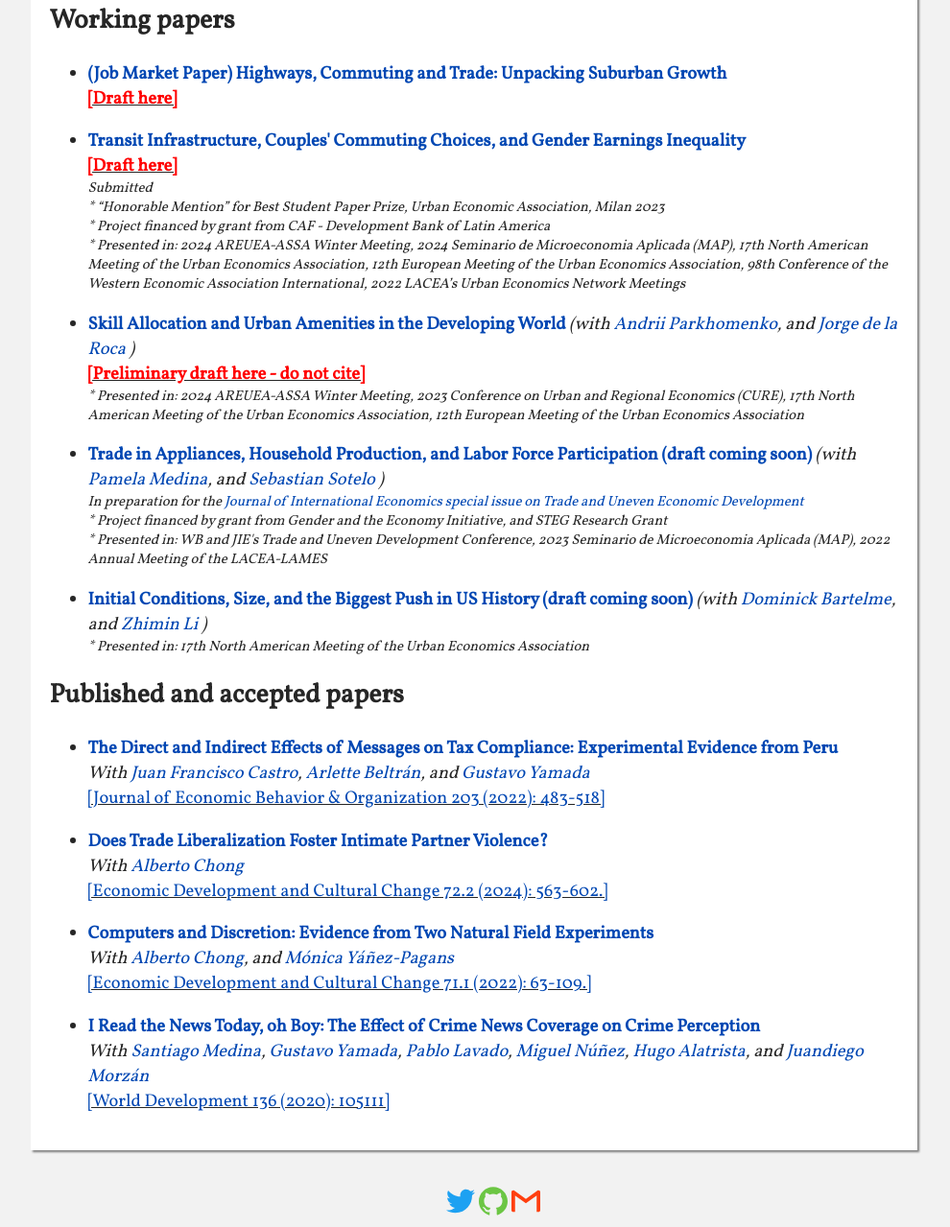
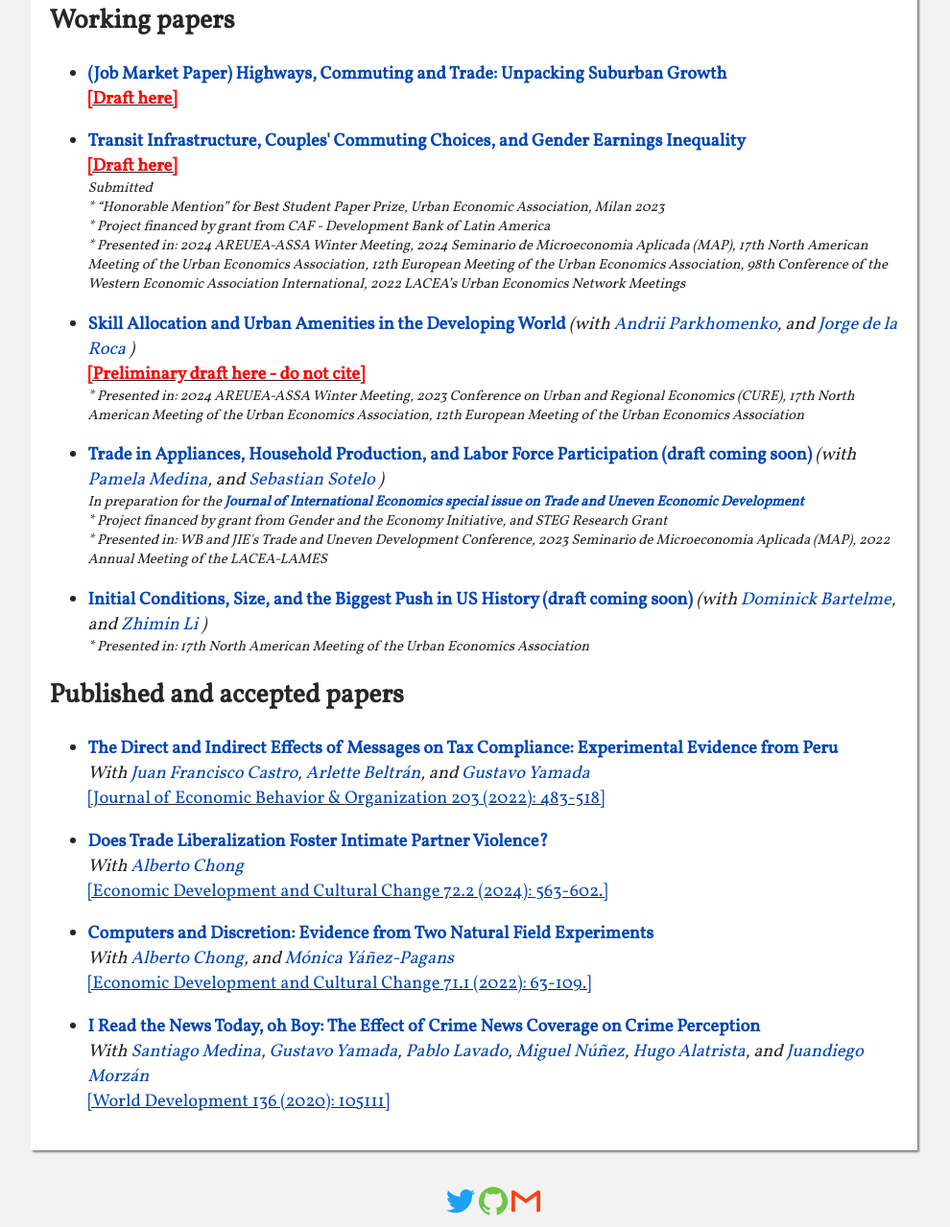
Before and after one commit to dvelasquezc/dvelasquezc.github.io, a Jekyll site: the page built from index.md, in a window 1280 px wide. Shown: the part 666-1945 px from the top of the page at 96% size, without its empty margins (146-1136 px from the left). Built offline with Jekyll 4.4.1, drawn with Linux system fonts in a browser that asks for light colours; some web fonts are replaced.

Commit message:
update jie

```diff
--- a/index.md
+++ b/index.md
@@ -122,7 +122,7 @@
 
 			{% if paper.title == 'Trade in Appliances, Household Production, and Labor Force Participation (draft coming soon)' %}
 			<div class = "conferences">
-				<i>In preparation for the <a href="https://www.worldbank.org/en/events/2024/09/12/tradeconf" target="_blank"> Journal of International Economics special issue on Trade and Uneven Economic Development </a> </i>
+				<i>In preparation for the <b><a href="https://www.worldbank.org/en/events/2024/09/12/tradeconf" target="_blank"> Journal of International Economics special issue on Trade and Uneven Economic Development </a></b> </i>
 			</div>
 			{% endif %}
 
```
Also changed, not shown: _pages/research.md (+1 -1 lines).
